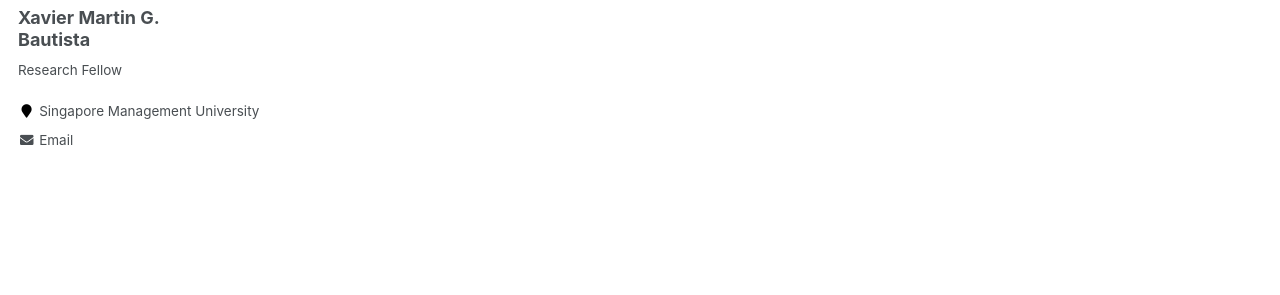
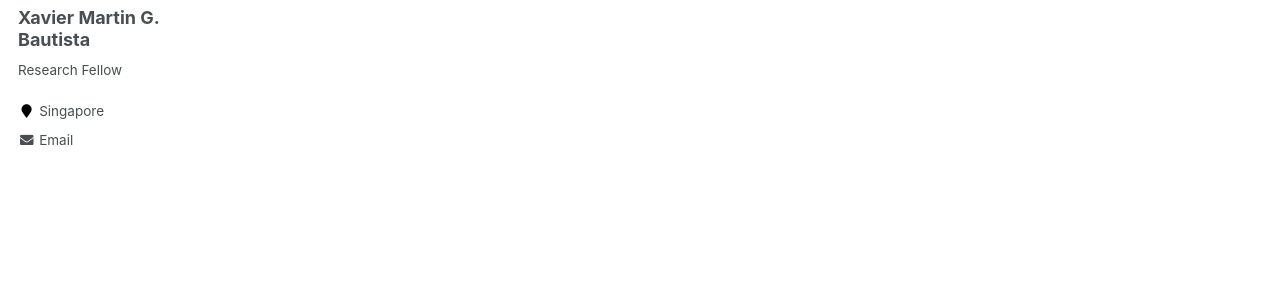
Before and after one commit to xmgbautista/xmgbautista.github.io, a Jekyll site: the page built from _pages/about.md, in a window 1280 px wide. Shown: the part 337-632 px from the top of the page. Built offline with Jekyll 4.4.1, drawn with Linux system fonts in a browser that asks for light colours.

Commit message:
Update information.

```diff
--- a/_config.yml
+++ b/_config.yml
@@ -83,8 +83,8 @@ author:
   name             : "Xavier Martin G. Bautista"
   avatar           : "avatar/uh_headshot_small.jpg"
   bio              : "Research Fellow"
-  location         :
-  employer         : "Singapore Management University"
+  location         : "Singapore"
+  employer         :
   pubmed           :
   googlescholar    :
   email            : "xmgbautista@gmail.com"
```
Also changed, not shown: 1 other file.
